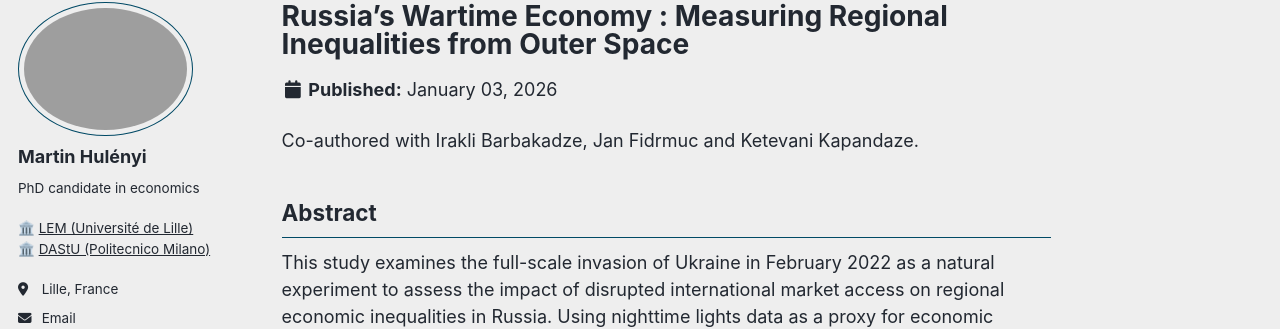
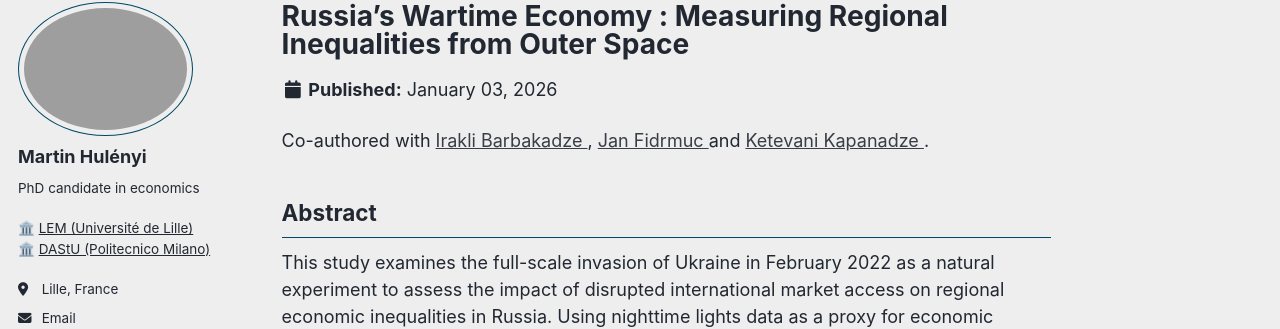
Before and after one commit to martinhulenyi/martinhulenyi.github.io, a Jekyll site: the page built from _ongoing_work/04_russia_sanctions.md, in a window 1280 px wide and 900 px high. Shown: the part 97-426 px from the top of the window. Built offline with Jekyll 4.4.1, drawn with Linux system fonts in a browser that asks for light colours; some web fonts are replaced; a script that is not in the unit is left out.

Commit message:
Update 04_russia_sanctions.md

```diff
--- a/_ongoing_work/04_russia_sanctions.md
+++ b/_ongoing_work/04_russia_sanctions.md
@@ -11,7 +11,7 @@ permalink: /publication/russia_sanctions/
 # Shows on the publications OVERVIEW only:
 excerpt: "This study examines the full-scale invasion of Ukraine in February 2022 as a natural experiment to assess the impact of disrupted international market access on regional economic inequalities in Russia. Using nighttime lights data as a proxy for economic activity, we compare cities near the EU and Ukrainian borders, where market access was restricted, to cities in southern Russia, which benefited from reoriented trade networks. Our findings reveal that western border cities experienced economic decline due to reduced trade and industrial disruptions, while southern cities showed relative resilience, likely driven by increased trade with non-Western markets. These results highlight the uneven economic impact of the war, with some regions adapting while others stagnate. This study contributes to the understanding of how geopolitical shocks reshape economic geography, offering insights into the long-term consequences of trade disruptions, sanctions, and shifting supply chains on regional development."
 ---
-Co-authored with Irakli Barbakadze, Jan Fidrmuc and Ketevani Kapandaze.
+Co-authored with <a href="https://www.kcl.ac.uk/people/irakli-barbakadze" target="_blank" rel="noopener"> Irakli Barbakadze </a>, <a href="https://www.fidrmuc.net" target="_blank" rel="noopener"> Jan Fidrmuc </a> and <a href="https://www.ketevanikapanadze.com/" target="_blank" rel="noopener"> Ketevani Kapanadze </a>.
 
 ## Abstract
 This study examines the full-scale invasion of Ukraine in February 2022 as a natural experiment to assess the impact of disrupted international market access on regional economic inequalities in Russia. Using nighttime lights data as a proxy for economic activity, we compare cities near the EU and Ukrainian borders, where market access was restricted, to cities in southern Russia, which benefited from reoriented trade networks. Our findings reveal that western border cities experienced economic decline due to reduced trade and industrial disruptions, while southern cities showed relative resilience, likely driven by increased trade with non-Western markets. These results highlight the uneven economic impact of the war, with some regions adapting while others stagnate. This study contributes to the understanding of how geopolitical shocks reshape economic geography, offering insights into the long-term consequences of trade disruptions, sanctions, and shifting supply chains on regional development.
```
